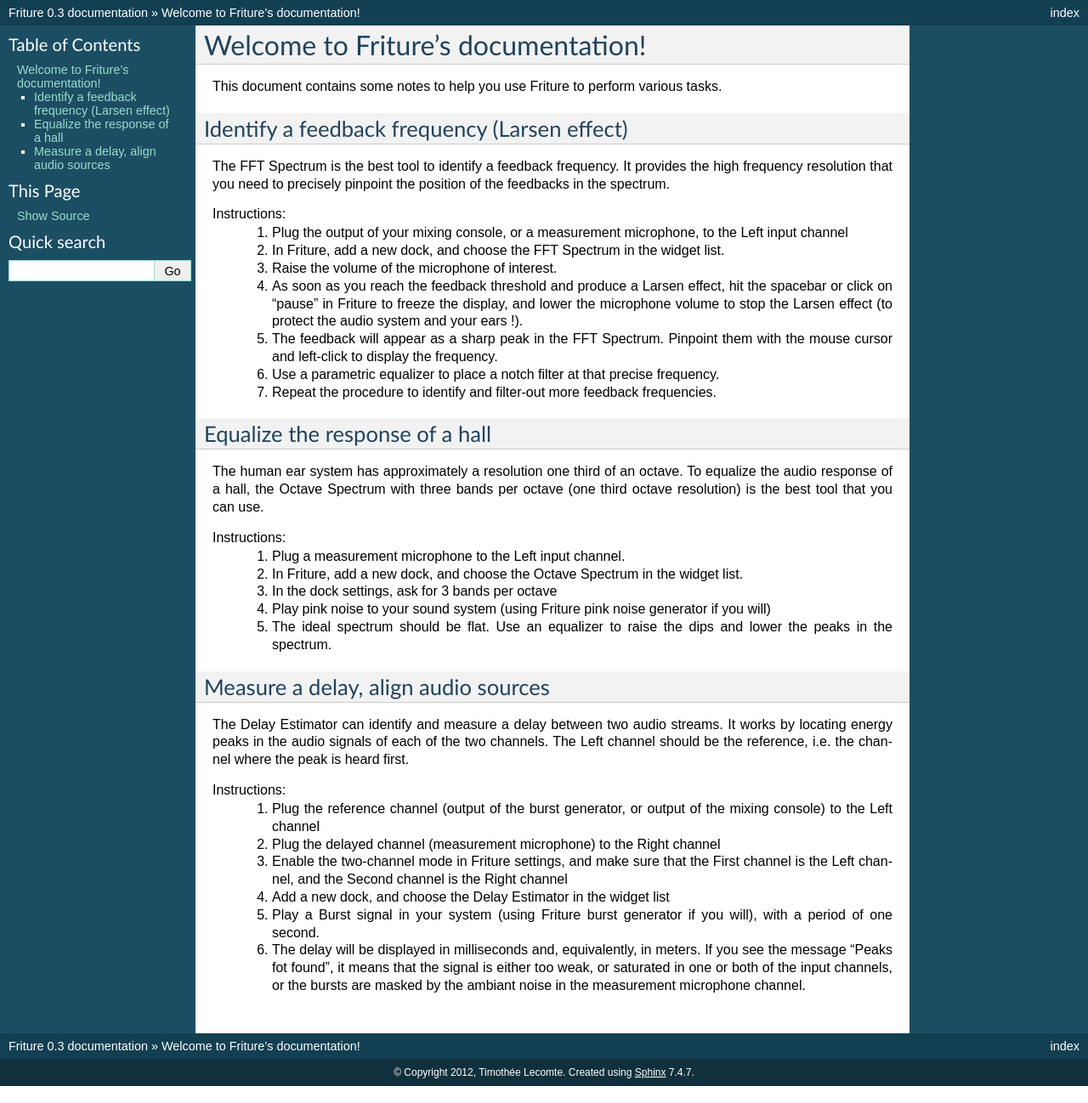
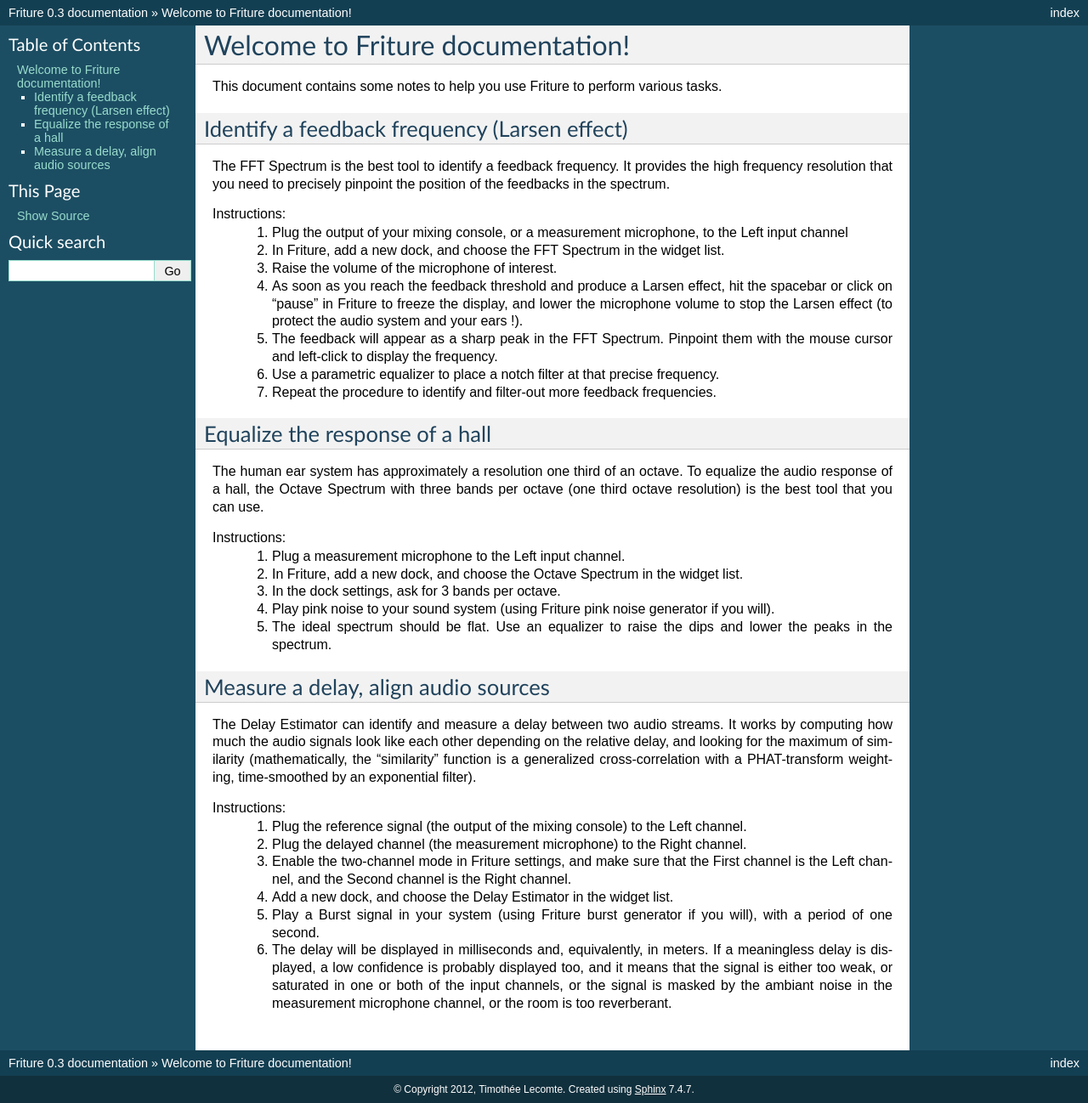
Before and after one commit to tlecomte/friture, a Sphinx documentation site: the page built from doc/index.rst, in a window 1280 px wide. Shown: the whole page at 85% size. Built offline with Sphinx 7.4.7, drawn with Linux system fonts in a browser that asks for light colours.

Commit message:
(documentation) modify the delay procedure
Now adapted to the generalized cross-correlation function.

```diff
--- a/doc/index.rst
+++ b/doc/index.rst
@@ -7,7 +7,7 @@
 
 .. Build the doc using 'sphinx-build -b html doc doc/_build'
 
-Welcome to Friture's documentation!
+Welcome to Friture documentation!
 ===================================
 
 This document contains some notes to help you use Friture to perform various
@@ -49,9 +49,9 @@ octave (one third octave resolution) is the best tool that you can use.
 Instructions:
     1. Plug a measurement microphone to the Left input channel.
     2. In Friture, add a new dock, and choose the Octave Spectrum in the widget list.
-    3. In the dock settings, ask for 3 bands per octave
+    3. In the dock settings, ask for 3 bands per octave.
     4. Play pink noise to your sound system (using Friture pink noise generator
-       if you will)
+       if you will).
     5. The ideal spectrum should be flat. Use an equalizer to raise the dips and
        lower the peaks in the spectrum.
 
@@ -59,23 +59,26 @@ Measure a delay, align audio sources
 ------------------------------------
 
 The Delay Estimator can identify and measure a delay between two audio streams.
-It works by locating energy peaks in the audio signals of each of the two
-channels. The Left channel should be the reference, i.e. the channel where the
-peak is heard first.
+It works by computing how much the audio signals look like each other depending
+on the relative delay, and looking for the maximum of similarity
+(mathematically, the "similarity" function is a generalized cross-correlation
+with a PHAT-transform weighting, time-smoothed by an exponential filter).
 
 Instructions:
-    1. Plug the reference channel (output of the burst generator, or output of
-       the mixing console) to the Left channel
-    2. Plug the delayed channel (measurement microphone) to the Right channel
+    1. Plug the reference signal (the output of the mixing console) to the Left
+       channel.
+    2. Plug the delayed channel (the measurement microphone) to the Right channel.
     3. Enable the two-channel mode in Friture settings, and make sure that the
-       First channel is the Left channel, and the Second channel is the Right channel
-    4. Add a new dock, and choose the Delay Estimator in the widget list
+       First channel is the Left channel, and the Second channel is the Right channel.
+    4. Add a new dock, and choose the Delay Estimator in the widget list.
     5. Play a Burst signal in your system (using Friture burst generator if you
        will), with a period of one second.
     6. The delay will be displayed in milliseconds and, equivalently, in meters.
-       If you see the message "Peaks fot found", it means that the signal is either too
-       weak, or saturated in one or both of the input channels, or the bursts are
-       masked by the ambiant noise in the measurement microphone channel.
+       If a meaningless delay is displayed, a low confidence is probably
+       displayed too, and it means that the signal is either too weak, or
+       saturated in one or both of the input channels, or the signal is
+       masked by the ambiant noise in the measurement microphone channel, or the
+       room is too reverberant.
 
 .. Indices and tables
    ==================
```
